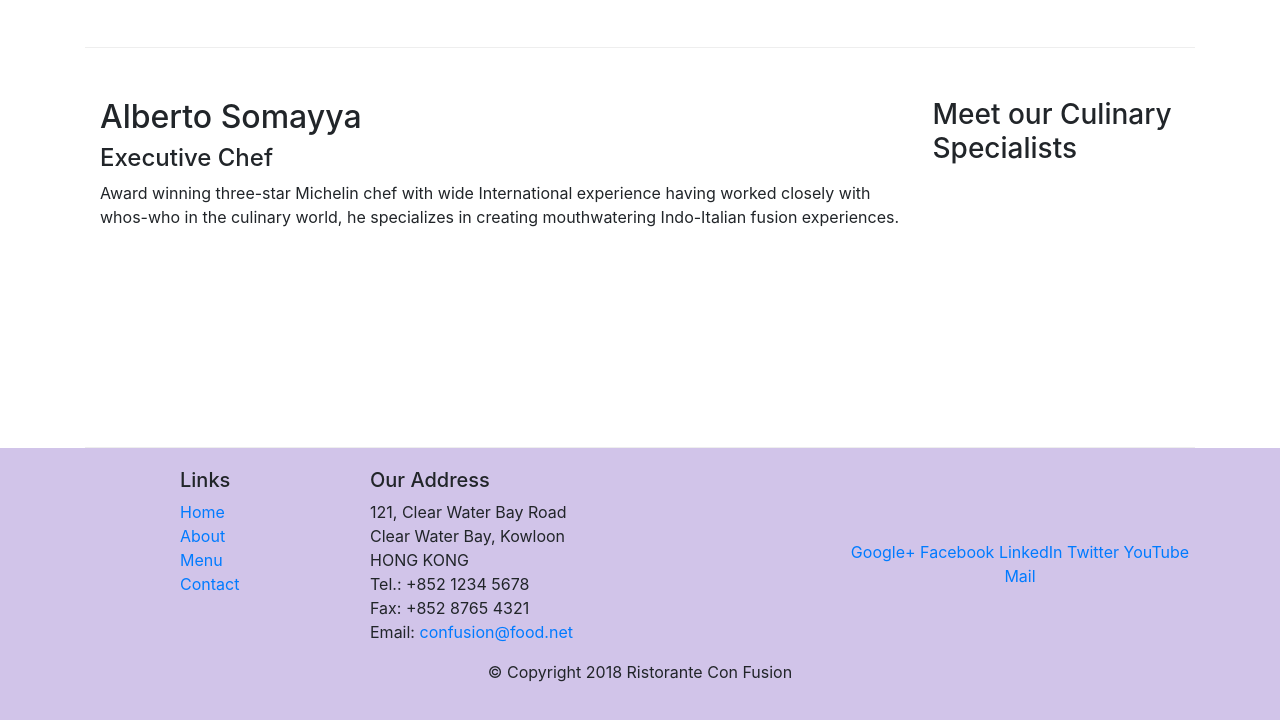
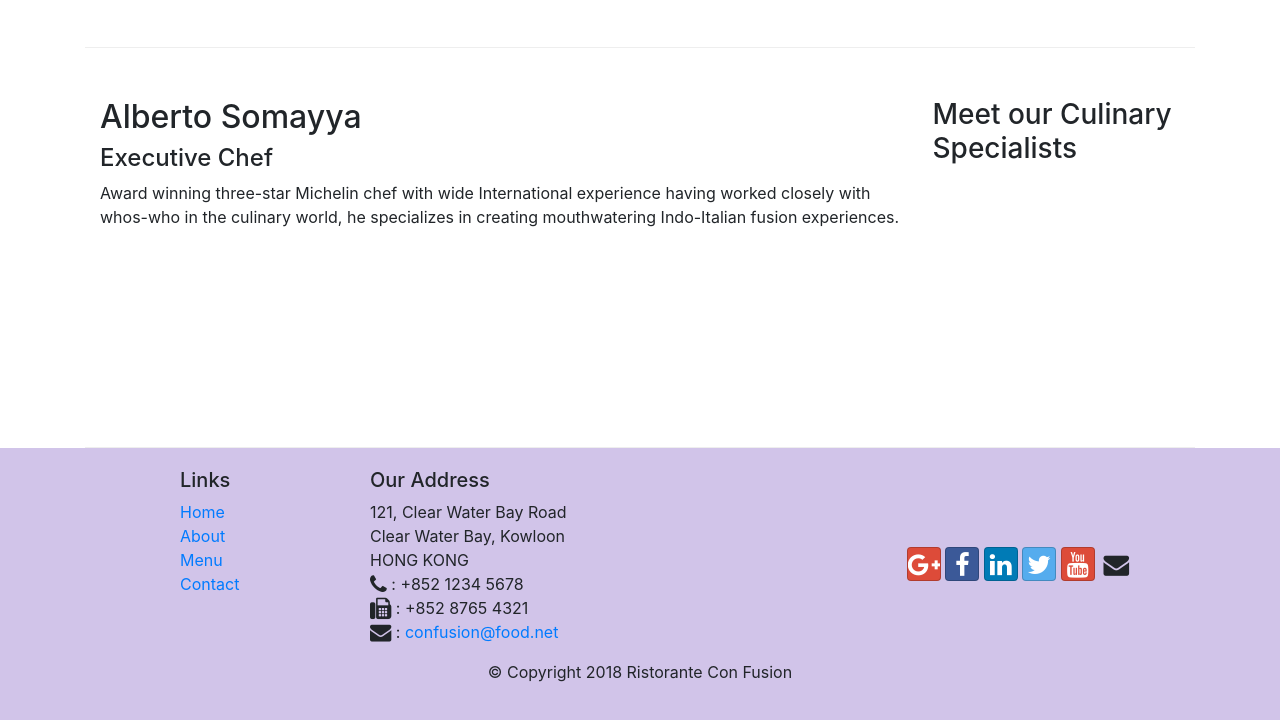
Before and after one commit to darshan74/foodwebsite, a website: page index.html in a window 1280 px wide. Shown: the part 1086-1806 px from the top of the page. Drawn offline with nearby package versions, Linux system fonts and the light colour scheme.

Commit message:
font-awesomwe(fa) and bootstrap social(btn) --font-icon

```diff
--- a/index.html
+++ b/index.html
@@ -9,6 +9,8 @@
 
 <!-- Bootstrap CSS -->
     <link rel="stylesheet" href="node_modules/bootstrap/dist/css/bootstrap.min.css">
+    <link rel="stylesheet" href="node_modules/font-awesome/css/font-awesome.min.css">
+    <link rel="stylesheet" href="node_modules/bootstrap-social/bootstrap-social.css">
     <link rel="stylesheet" href="css/styles.css">
     <title>Ristorante Con Fusion</title>
 </head>
@@ -23,10 +25,10 @@
         <a  class="navbar-brand mr-auto" href="#">foodblog</a>
         <div class="collapse navbar-collapse" id="Navbar">
           <ul class="navbar-nav mr-auto">
-            <li class="nav-items active"><a class="nav-link" href="#">Home</a></li>
-            <li class="nav-items"><a class="nav-link" href="./aboutus.html">About</a></li>
-            <li class="nav-items"><a class="nav-link" href="#">Menu</a></li>
-            <li class="nav-items"><a class="nav-link" href="#">Contact</a></li>
+            <li class="nav-items active"><a class="nav-link" href="#"><span class="fa fa-home fa-lg"></span> Home</a></li>
+            <li class="nav-items"><a class="nav-link" href="./aboutus.html"><span class="fa fa-info fa-lg"></span> About</a></li>
+            <li class="nav-items"><a class="nav-link" href="#"><span class="fa fa-list fa-lg"></span> Menu</a></li>
+            <li class="nav-items"><a class="nav-link" href="#"><span class="fa fa-address-card fa-lg"></span> Contact</a></li>
           </ul>
         </div>
       </div>
@@ -96,19 +98,19 @@
 		              121, Clear Water Bay Road<br>
 		              Clear Water Bay, Kowloon<br>
 		              HONG KONG<br>
-		              Tel.: +852 1234 5678<br>
-		              Fax: +852 8765 4321<br>
-		              Email: <a href="mailto:confusion@food.net">confusion@food.net</a>
+                  <i class="fa fa-phone fa-lg"></i> : +852 1234 5678<br>
+                  <i class="fa fa-fax fa-lg"></i> : +852 8765 4321<br>
+                  <i class="fa fa-envelope fa-lg"></i> : <a href="mailto:confusion@food.net">confusion@food.net</a>
 		           </address>
                 </div>
                 <div class="col-12 col-sm-4 align-self-center">
                     <div class="text-center">
-                        <a href="http://google.com/+">Google+</a>
-                        <a href="http://www.facebook.com/profile.php?id=">Facebook</a>
-                        <a href="http://www.linkedin.com/in/">LinkedIn</a>
-                        <a href="http://twitter.com/">Twitter</a>
-                        <a href="http://youtube.com/">YouTube</a>
-                        <a href="mailto:">Mail</a>
+                        <a class="btn btn-social-icon btn-google" href="http://google.com/+"><i class="fa fa-google-plus fa-lg"></i></a>
+                        <a class="btn btn-social-icon btn-facebook" href="http://www.facebook.com/profile.php?id="><i class="fa fa-facebook fa-lg"></i></a>
+                        <a class="btn btn-social-icon btn-linkedin" href="http://www.linkedin.com/in/"><i class="fa fa-linkedin fa-lg"></i></a>
+                        <a class="btn btn-social-icon btn-twitter" href="http://twitter.com/"><i class="fa fa-twitter fa-lg"></i></a>
+                        <a class="btn btn-social-icon btn-google" href="http://youtube.com/"><i class="fa fa-youtube fa-lg"></i></a>
+                        <a class="btn btn-social-icon " href="mailto:"><i class="fa fa-envelope fa-lg"></i></a>
                     </div>
                 </div>
            </div>
--- a/package.json
+++ b/package.json
@@ -23,6 +23,8 @@
   },
   "dependencies": {
     "bootstrap": "^4.5.2",
+    "bootstrap-social": "^5.1.1",
+    "font-awesome": "^4.7.0",
     "jquery": "^3.5.1",
     "popper.js": "^1.12.9"
   }
```
Also changed, not shown: aboutus.html (+15 -13 lines), 1 other file.
